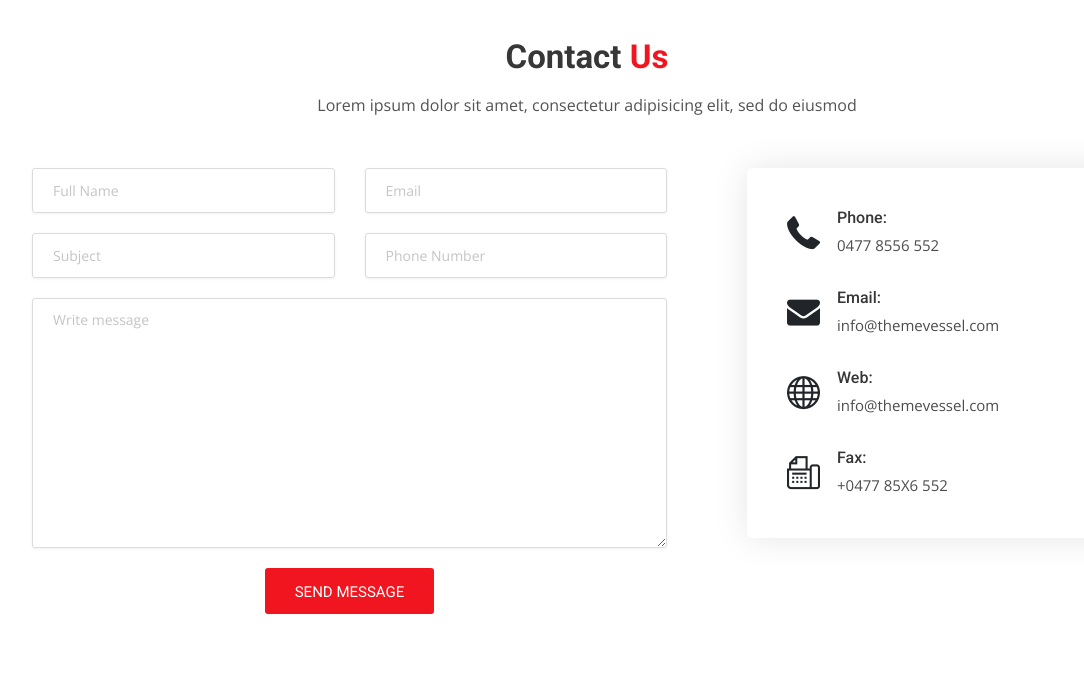
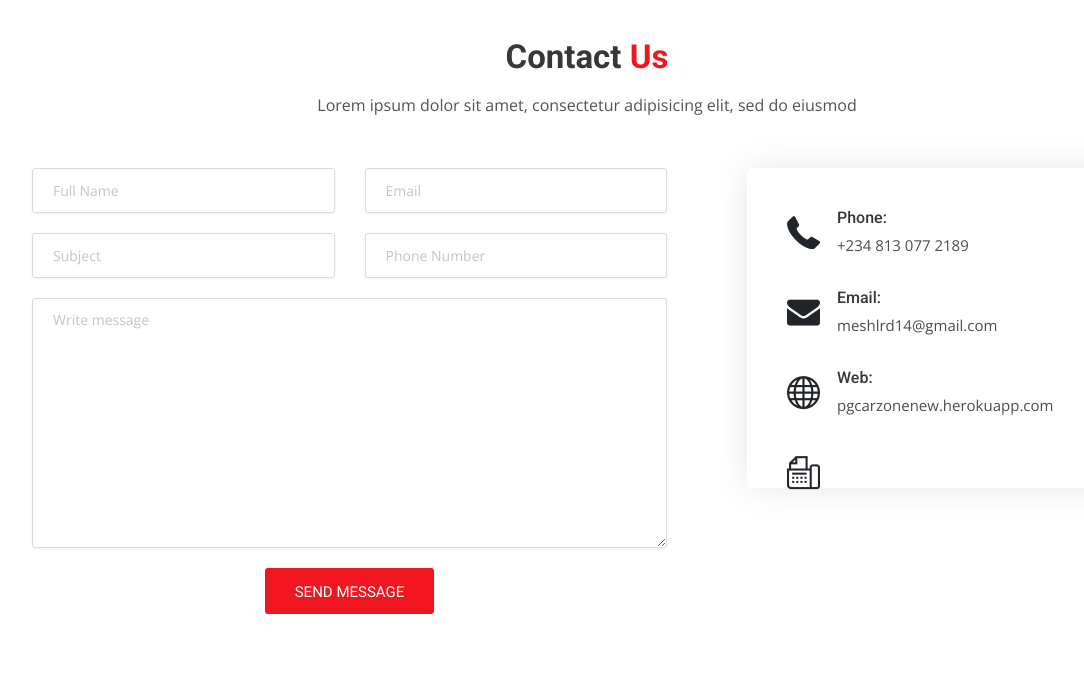
Before and after one commit to Pagante/CarZone-Project, a Django app: page /contact/ in a window 1280 px wide. Shown: the part 423-1113 px from the top of the page, without its empty margins (53-1137 px from the left). Run offline with Django 3.2, Linux system fonts and the light colour scheme; parts of the project's set-up code (start-up, migrations or seed data) failed here and were passed over; some libraries are stand-ins or nearby versions.

Commit message:
contact edited

```diff
--- a/templates/pages/contact.html
+++ b/templates/pages/contact.html
@@ -72,7 +72,7 @@
                             </div>
                             <div class="detail">
                                 <h5>Phone:</h5>
-                                <p><a href="#">0477 8556 552</a></p>
+                                <p><a href="#">+234 813 077 2189  </a></p>
                             </div>
                         </div>
                         <div class="ci-box">
@@ -81,7 +81,7 @@
                             </div>
                             <div class="detail">
                                 <h5>Email:</h5>
-                                <p><a href="#">info@themevessel.com</a></p>
+                                <p><a href="#">meshlrd14@gmail.com</a></p>
                             </div>
                         </div>
                         <div class="ci-box">
@@ -90,17 +90,17 @@
                             </div>
                             <div class="detail">
                                 <h5>Web:</h5>
-                                <p><a href="#">info@themevessel.com</a></p>
+                                <p><a href="#">pgcarzonenew.herokuapp.com</a></p>
                             </div>
                         </div>
                         <div class="ci-box mb-0">
                             <div class="icon">
                                 <i class="flaticon-fax"></i>
                             </div>
-                            <div class="detail">
+                            <!-- <div class="detail">
                                 <h5>Fax:</h5>
                                 <p><a href="#">+0477 85X6 552</a></p>
-                            </div>
+                            </div> -->
                         </div>
                     </div>
                 </div>
```
